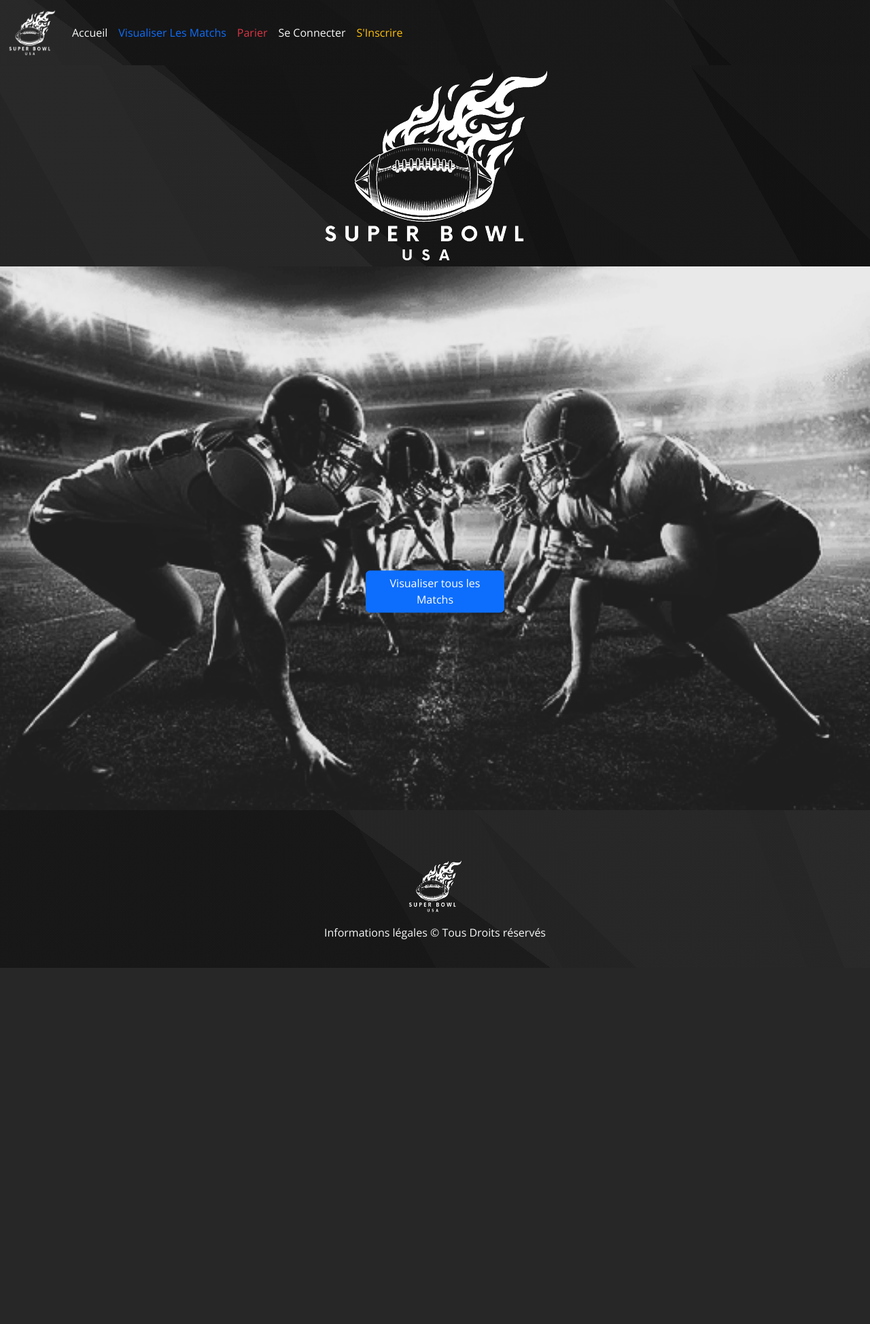
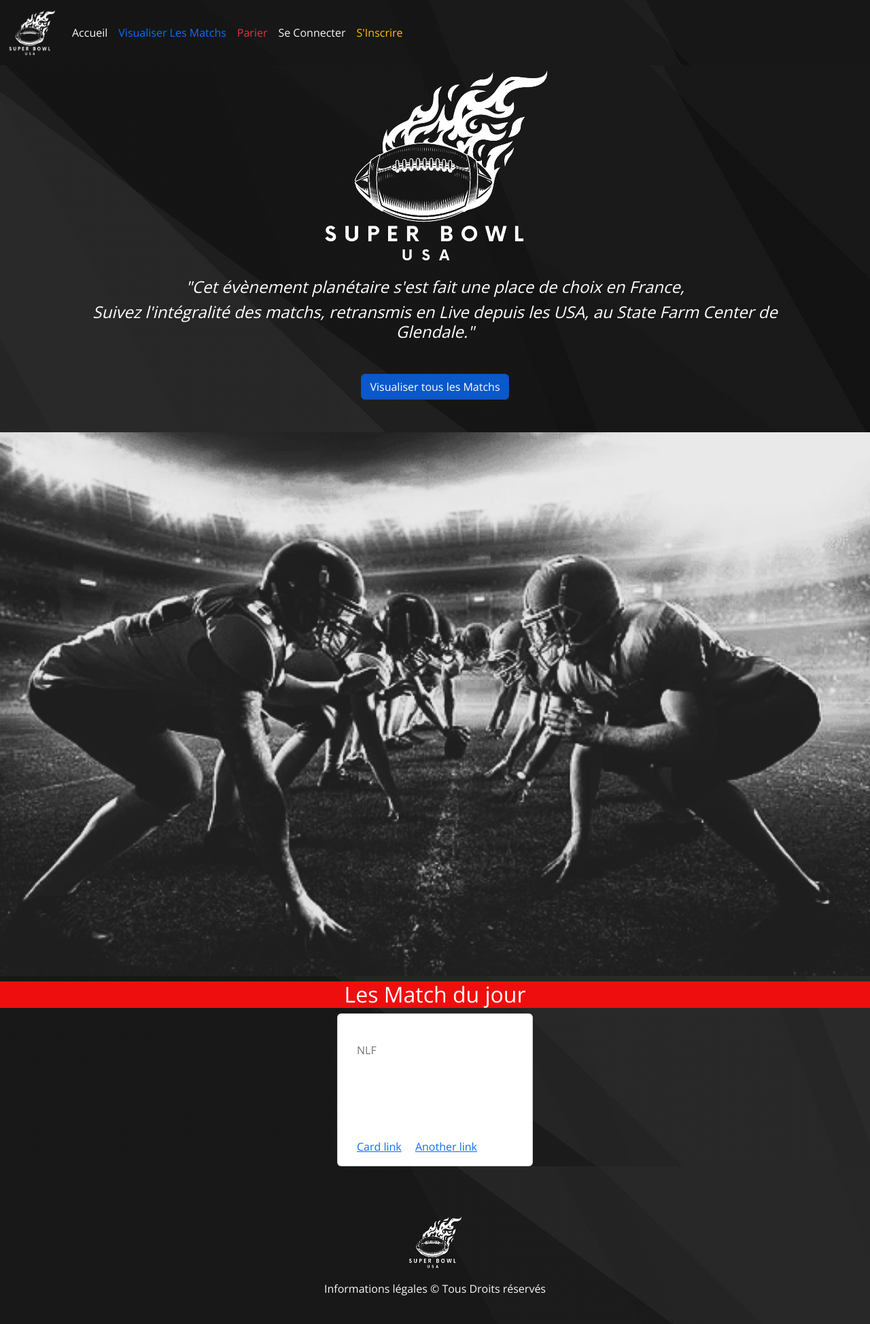
Before and after one commit to christinemiko/super_bowl, a Symfony app: template templates/homepage.html.twig in a window 1280 px wide. Shown: the whole page at 68% size. Before the commit the page ends 1424 px from the top, so only its background shows below. Run offline with Twig, Linux system fonts and the light colour scheme; the template is opened without the code that fills it, so the values that code supplies are empty; some libraries are stand-ins or nearby versions.

Commit message:
add card Match Today

```diff
--- a/public/styles/main.css
+++ b/public/styles/main.css
@@ -9,9 +9,18 @@
     height: 100%;
     color: white;
 }
+
+.no-padding-margin {
+    margin: 0;
+    padding: 0;
+}
+
 /* NAV BAR */
 .transparent-header {
     background-color: transparent;
+}
+.text-primary{
+    color: #2563EB;
 }
 .text-warning{
     color: #f87b07;
@@ -55,3 +64,6 @@
     color: #fff;
     text-align: center;
 }
+.red{
+    background-color: #ef0e0e;
+}
--- a/templates/homepage.html.twig
+++ b/templates/homepage.html.twig
@@ -10,6 +10,13 @@
     <!-- LOGO  END -->
 
     <section>
+        <div class="container">
+            <h4 class="text-center mt-3"><i>"Cet évènement planétaire s'est fait une place de choix en France,</i></h4>
+            <h4 class="text-center  mb-5"><i> Suivez l'intégralité des matchs, retransmis en Live depuis les USA, au State Farm Center de Glendale." </i></h4>
+        <!--BUTTON MATCH START -->
+        <div class="text-center mb-5"><a href="" class="btn btn-primary btn-ml active">Visualiser tous les Matchs</a></div>
+        </div>
+        <!-- BUTTON MATCH END -->
             <div class="row justify-content-center">
 
                     <!--CAROUSEL  PICTURES START -->
@@ -21,11 +28,6 @@
                             <div class="carousel-item active">
                                 <img src="{{ asset('img/img25.png') }}"  class=" img-fluid d-block w-100" alt="image1">
                                 <div class="carousel-caption">
-                                    <!--BUTTON MATCH START -->
-                                    <div class="d-grid gap-2 col-6 mx-auto">
-                                    <a href="" class="btn btn-ml btn-primary">Visualiser tous les Matchs</a>
-                                    </div>
-                                    <!--BUTTON MATCH END -->
                                 </div>
                             </div>
                             <!-- CARROUSEL PICTURE1 END -->
@@ -34,11 +36,6 @@
                             <div class="carousel-item">
                                 <img src="{{ asset('img/img26.png') }}"  class="img-fluid d-block w-100" alt="image13">
                                 <div class="carousel-caption">
-                                    <!--BUTTON MATCH START -->
-                                    <div class="d-grid gap-2 col-6 mx-auto">
-                                    <a href="" class="btn btn-ml btn-primary">Visualiser tous les Matchs</a>
-                                    </div>
-                                    <!--BUTTON MATCH END -->
                                 </div>
                             </div>
                             <!-- CARROUSEL PICTURE2 END -->
@@ -47,11 +44,6 @@
                             <div class="carousel-item">
                                 <img src="{{ asset('img/img27.png') }}"  class="img-fluid d-block w-100" alt="image8">
                                 <div class="carousel-caption">
-                                    <!--BUTTON MATCH START -->
-                                    <div class="d-grid gap-2 col-6 mx-auto">
-                                    <a href="" class="btn btn-ml btn-primary">Visualiser tous les Matchs</a>
-                                    </div>
-                                    <!--BUTTON MATCH END -->
                                 </div>
                             </div>
                             <!-- CARROUSEL PICTURE3 END -->
@@ -59,8 +51,29 @@
                         </div>
                     </div>
                 <!--CAROUSEL  PICTURES END -->
+            </div>
 
+        <!--MATCH TODAY START -->
+        <div class="mt-2 red"><h2 class="text-center"> Les Match du jour</h2></div>
+
+        <!--CARD MATCH TODAY  START -->
+        <div class="container d-flex justify-content-center">
+            <div class="row">
+               <div class="card" style="width: 18rem;">
+                   <div class="card-body">
+                        <h5 class="card-title">Date: erbef</h5>
+                        <h6 class="card-subtitle mb-2 text-muted text-dark">NLF</h6>
+                        <p class="card-text">Some quick example text to build on the card title and make up the bulk of the card's content.</p>
+                        <a href="#" class="card-link">Card link</a>
+                         <a href="#" class="card-link">Another link</a>
+                   </div>
+               </div>
             </div>
+        </div>
+
+        <!--CARD MATCH TODAY END-->
+
+        <!--MATCH TODAY END -->
 
 
     </section>
```
